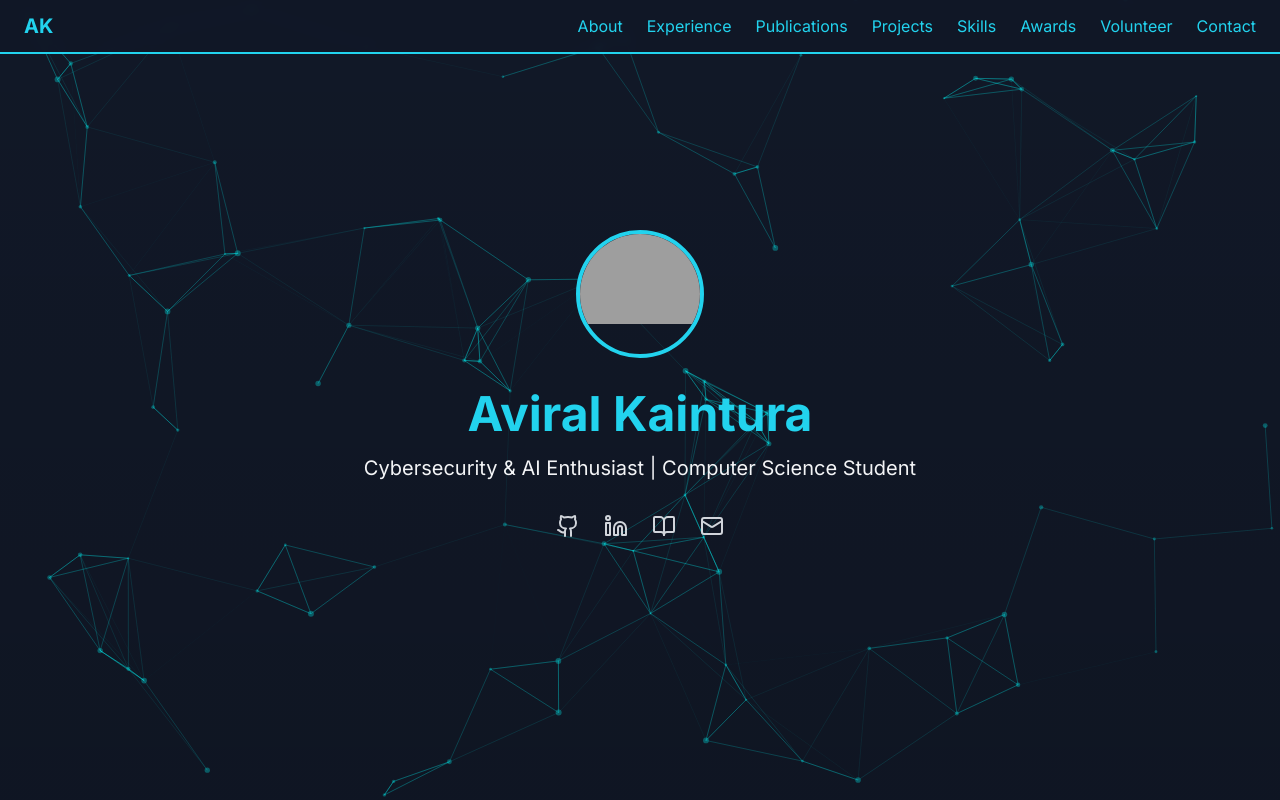
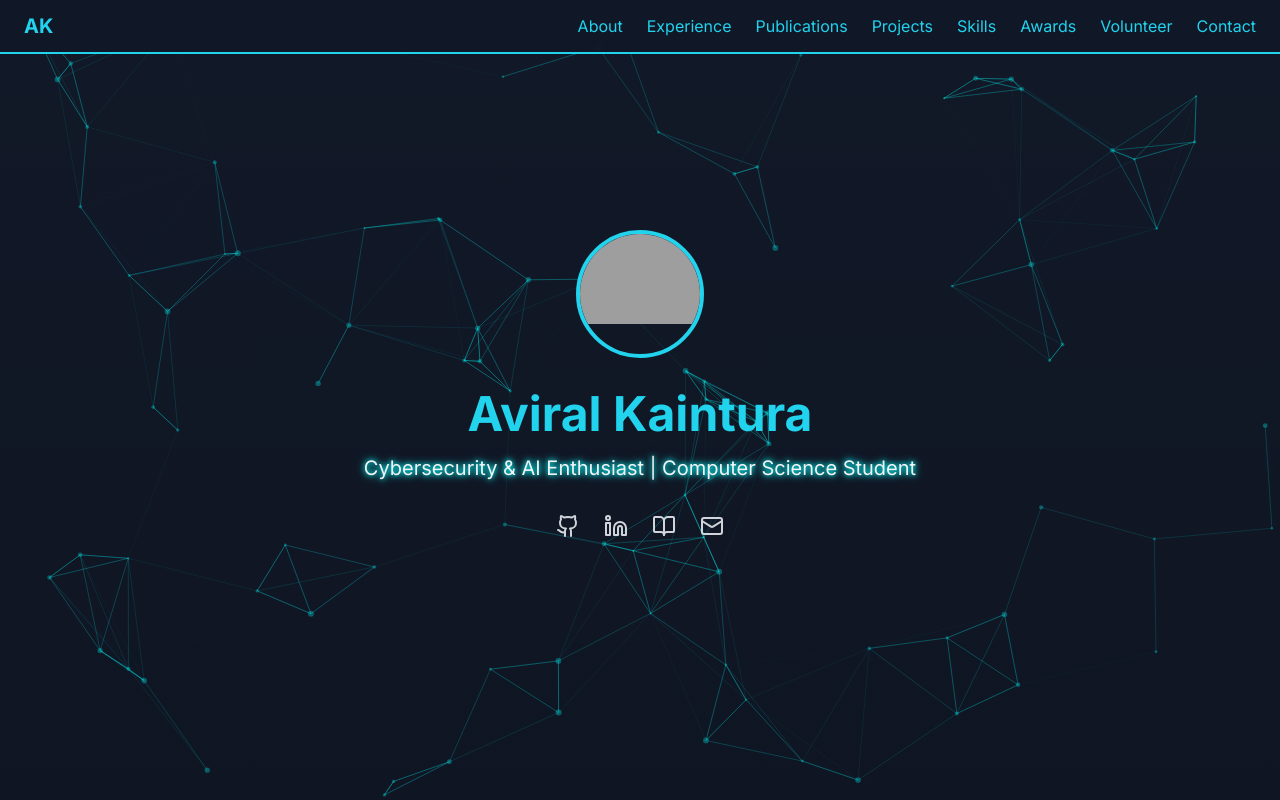
Before and after one commit to error9098x/portfolio, a Next.js app: page / in a window 1280 px wide. In both pictures the pointer is over the element "Cybersecurity & AI Enthusiast | Computer Science Student". Shown: the top 800 px of the page. Built offline with nearby package versions, Linux system fonts and the light colour scheme; grey boxes are pictures that could not be loaded.

Commit message:
updated css

```diff
--- a/app/globals.css
+++ b/app/globals.css
@@ -17,6 +17,12 @@ body {
   .text-balance {
     text-wrap: balance;
   }
+  .hover-glow {
+    @apply transition-all duration-300 ease-in-out;
+  }
+  .hover-glow:hover {
+    text-shadow: 0 0 5px #00ffff, 0 0 10px #00ffff;
+  }
 }
 
 /* Custom styles */
```
